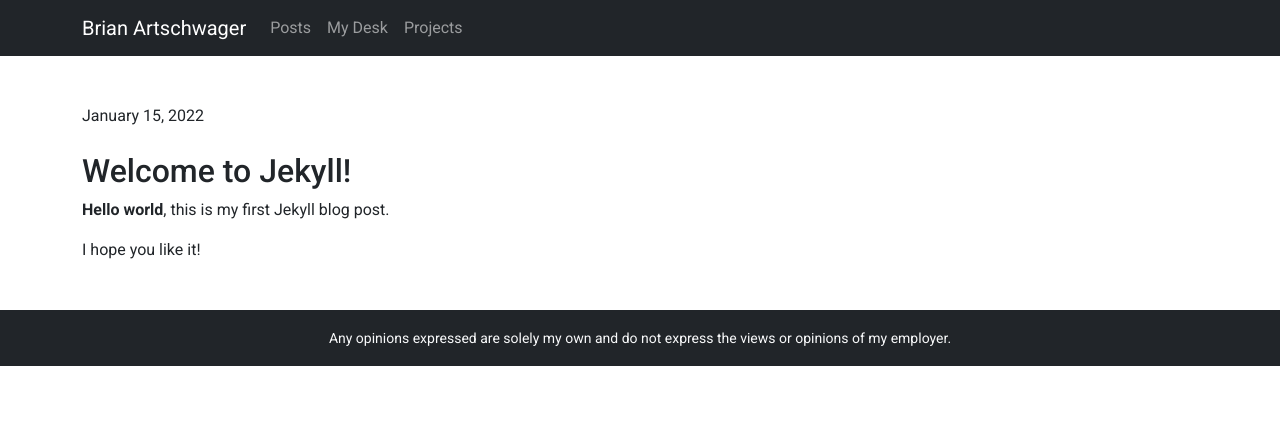
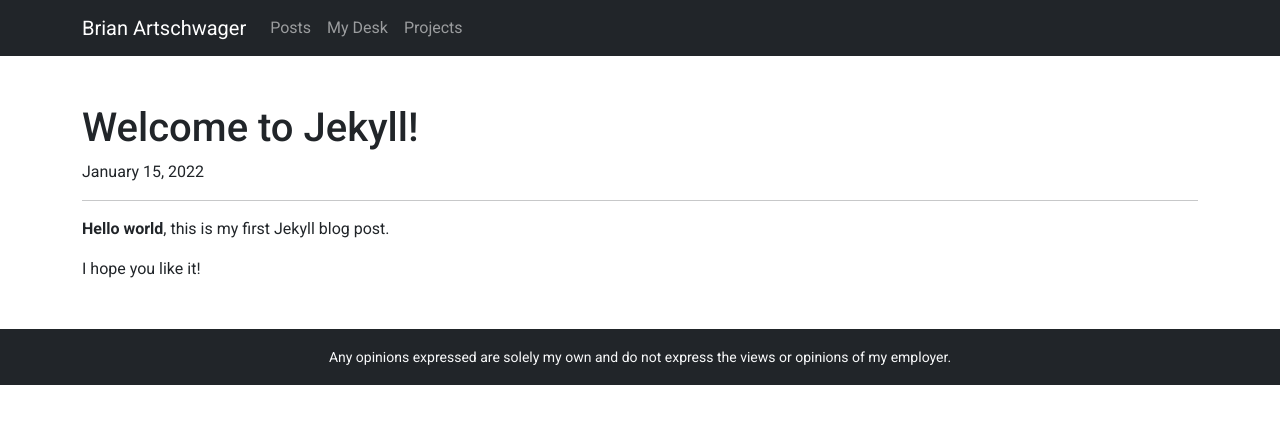
Before and after one commit to artschwagerb/artschwagerb.github.io, a Jekyll site: the page built from _posts/2022-01-15-how-to-write-a-blog.md, in a window 1280 px wide. Shown: the top 424 px of the page. Built offline with Jekyll 4.4.1, drawn with Linux system fonts in a browser that asks for light colours.

Commit message:
Update bootstrap_post.html

```diff
--- a/_layouts/bootstrap_post.html
+++ b/_layouts/bootstrap_post.html
@@ -45,11 +45,12 @@
 
     <div class="container my-5">
         <div class="post-header">
+          <h1 id="post-title">{{ page.title }}</h1>
           <div id="post-date">{{ page.date | date: '%B %d, %Y' }}</div>
-          <h2 id="post-title">{{ page.title }}</h2>
           <div id="post-description" style="display: none;">{{ page.description }}</div>
 
         </div>
+        <hr />
         {{ content }}
     </div>
 
```
